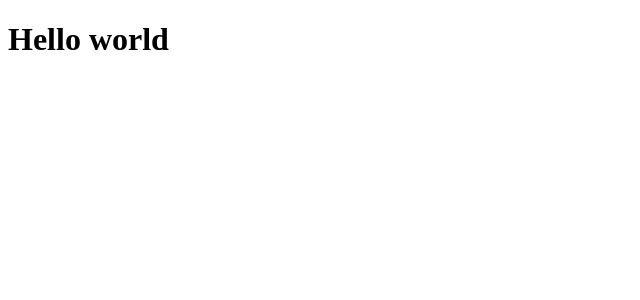
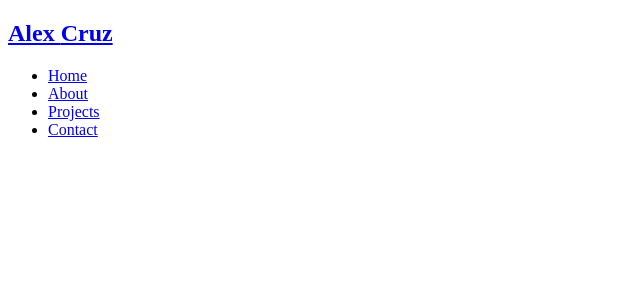
Before and after one commit to alexcruz097/myPortfolio, a React (Create React App) app: page / in a window 1280 px wide. Shown: the top 300 px of the page, without its empty margins (0-640 px from the left). Built offline with nearby package versions, Linux system fonts and the light colour scheme.

Commit message:
Added Navbar.jsx

```diff
--- a/src/components/App.jsx
+++ b/src/components/App.jsx
@@ -1,7 +1,9 @@
 import React from "react";
-
+import Navbar from "./Navbar.jsx"
 function App() {
-  return <h1>Hello world</h1>;
+  return (
+    <Navbar />
+  )
 }
 
 export default App;
--- /dev/null
+++ b/src/components/Navbar.jsx
@@ -0,0 +1,27 @@
+import React from "react";
+function Navbar()
+{
+    return (
+        <nav class="navBar">
+
+            <div class="logo">
+                <a href="#home">
+                    <h1>Alex <span>Cruz</span></h1>
+                </a>
+            </div>
+            <div class="links-container">
+                <ul class="links">
+                    <li><a href="#home">Home <i class="fas fa-home"></i></a></li>
+                    <i class="fas fa-times fa-2x"></i>
+                    <li><a href="#home">About <i class="fas fa-user-astronaut"></i></a></li>
+                    <li><a href="#projects">Projects <i class="fas fa-briefcase"></i></a></li>
+                    <li><a href="#contactMe">Contact <i class="fas fa-phone"></i></a></li>
+                </ul>
+            </div>
+            <div class="hamburger">
+                <i class="fas fa-hamburger"></i>
+            </div>
+        </nav>
+    )
+}
+export default Navbar;
```
